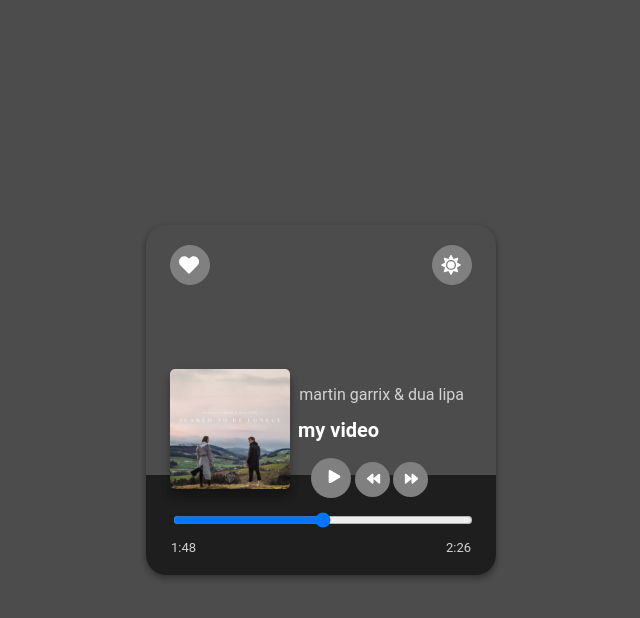
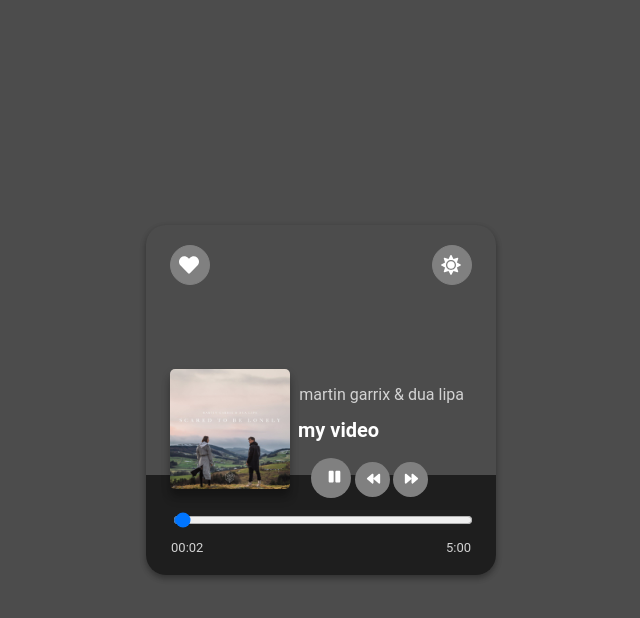
Before and after one commit to JohnAlexGuerrero/electronic-music, a React (Create React App) app: page / in a window 1280 px wide. Both pictures are taken after a click on the button 650 px from the left and 478 px from the top of the page. Shown: the top 618 px of the page, without its empty margins (319-959 px from the left). Built offline with nearby package versions, Linux system fonts and the light colour scheme; some icons are missing.

Commit message:
click button player start added

```diff
--- a/src/App.js
+++ b/src/App.js
@@ -1,9 +1,6 @@
 // import logo from './logo.svg';
 import './App.css';
 
-import ImageThumbnail from './assets/images/artist_0001.jpg'
-import ImageScreenFull from './assets/images/screenfull_0001.jpg'
-import ImageAlbum from './assets/images/album_0001.jpg'
 
 import ScreenFull from './components/ScreenFull'
 import SearchableVideoList from './components/SearchableVideoList'
@@ -16,66 +13,13 @@ function App() {
       "title":'my video',
       "artist":'martin garrix & dua lipa',
       "description":'video description',
-      "thumbnail": ImageThumbnail,
+      "thumbnail": 'album_0001.jpg',
       "favourite": false,
-      "screenFull": ImageScreenFull,
-      "album":ImageAlbum,
-    },
-    {
-      "id":2,
-      "title":'my video',
-      "description":'video description',
-      "thumbnail": ImageThumbnail,
-      "favourite": false,
-      "screenFull": ImageScreenFull,
-      "album":ImageAlbum,
-    },
-    {
-      "id":3,
-      "title":'my video',
-      "description":'video description',
-      "thumbnail": ImageThumbnail,
-      "favourite": false,
-      "screenFull": ImageScreenFull,
-      "album":ImageAlbum,
-    },
-    {
-      "id":4,
-      "title":'only video',
-      "description":'video description',
-      "thumbnail": ImageThumbnail,
-      "favourite": false,
-      "screenFull": ImageScreenFull,
-      "album":ImageAlbum,
-    },
-    {
-      "id":5,
-      "title":'my video',
-      "description":'video description',
-      "thumbnail": ImageThumbnail,
-      "favourite": false,
-      "screenFull": ImageScreenFull,
-      "album":ImageAlbum,
-    },
-    {
-      "id":6,
-      "title":'my video',
-      "description":'video description',
-      "thumbnail": ImageThumbnail,
-      "favourite": false,
-      "screenFull": ImageScreenFull,
-      "album":ImageAlbum,
-    },
-    {
-      "id":7,
-      "title":'only video',
-      "description":'video description',
-      "thumbnail": ImageThumbnail,
-      "favourite": false,
-      "screenFull": ImageScreenFull,
-      "album":ImageAlbum,
-    },
-]
+      "time": 300,
+      "album":'album_0001.jpg',
+    }
+
+  ]
 
   return (
     <div className="App">
--- a/src/components/AlbumThumbnail.jsx
+++ b/src/components/AlbumThumbnail.jsx
@@ -1,10 +1,10 @@
 import React from 'react'
 
-const AlbumThumbnail = ({video}) => {
+const AlbumThumbnail = ({imageVideo}) => {
   return (
     <div
       style={{
-        backgroundImage:`url(${video.album})`,
+        backgroundImage:`url(${imageVideo})`,
         backgroundSize: 'contain',
         backgroundRepeat: 'no-repeat',
         backgroundPosition: 'center',
--- a/src/components/PauseButton.jsx
+++ b/src/components/PauseButton.jsx
@@ -1,24 +1,26 @@
 import React from 'react'
 import {FaPause} from 'react-icons/fa'
 
-const PauseButton = ({video}) => {
+const PauseButton = ({video, handle}) => {
   return (
     <button
-        style={{
-            backgroundColor:'transparent',
-            border:'2px solid white',
-            borderRadius:'100%',
-            display:'flex',
-            justifyContent:'center',
-            alignContent:'center',
-            margin:'1em',
-            cursor:'pointer',
-            width:'50px',
-            height:'50px',
-        }}
+      style={{
+        backgroundColor:'gray',
+        border:'none',
+        borderRadius:'100%',
+        margin:'1em',
+        cursor:'pointer',
+        width:'40px',
+        height:'40px',
+        position:'absolute',
+        top:'16.5em',
+        left:'9.5rem',
+        zIndex:'1'
+    }}
+    onClick={handle}
 
     >
-      <FaPause style={{width:'25px', height:'25px', color:'white', padding:'.5rem'}} />
+      <FaPause style={{width:'35px', color:'white'}} />
     </button>
   )
 }
--- a/src/components/PlayButton.jsx
+++ b/src/components/PlayButton.jsx
@@ -1,7 +1,7 @@
 import React from 'react'
 import {FaPlay} from 'react-icons/fa'
 
-const PlayButton = ({video}) => {
+const PlayButton = ({video, handle}) => {
   return (
     <button
         style={{
@@ -17,6 +17,7 @@ const PlayButton = ({video}) => {
             left:'9.5rem',
             zIndex:'1'
         }}
+        onClick={handle}
     >
         <FaPlay style={{width:'35px', color:'white'}} />
     </button>
--- a/src/components/ProgressPlayer.jsx
+++ b/src/components/ProgressPlayer.jsx
@@ -1,8 +1,32 @@
-import React from 'react'
+import React, { useState } from 'react'
 import RepeatButton from './RepeatButton'
 import RetweetButton from './RetweetButton'
 
-const ProgressPlayer = ({video}) => {
+const ProgressPlayer = ({active, timeVideo}) => {
+    const [time, setTime] = useState(timeVideo)
+    const [minutes, setMinutes] = useState(0)
+    const [seconds, setSeconds] = useState(0)
+    const [range, setRange] = useState(0)
+
+    let interval = null
+
+    if (active) {
+        interval = setInterval(() => {
+            setSeconds(seconds + 1)
+            setRange(range + 1)
+
+            if (seconds === 59) {
+                setMinutes(minutes + 1)
+                setSeconds(0)
+            }
+        }, 1000);
+    }
+
+
+    if (range === time ) {
+        clearInterval(interval)
+    }
+
   return (
     <div
         style={{
@@ -27,6 +51,9 @@ const ProgressPlayer = ({video}) => {
                 type="range"
                 name=""
                 id=""
+                min={0}
+                value={range}
+                max={timeVideo}
                 style={{
                     width:'100%',
                     backgroundColor:'rgb(82, 82, 82)',
@@ -41,18 +68,26 @@ const ProgressPlayer = ({video}) => {
                 <span style={{
                     color:'lightgray',
                     fontSize:'13px'
-                }}>1:48</span>
+                }}>
+                    {minutes < 10 ? '0' + minutes : minutes}
+                    :
+                    {seconds < 10 ? '0' + seconds : seconds}
+                </span>
 
                 <div>
-                    <RepeatButton video={video} />
-                    <RetweetButton video={video} />
+                    <RepeatButton video={{}} />
+                    <RetweetButton video={{}} />
                 </div>
 
 
                 <span style={{
                     color:'lightgray',
                     fontSize:'13px'
-                }}>2:26</span>
+                }}>
+                    {Math.floor(time / 60)}
+                    :
+                    {(time % 60) < 10 ? '0' + (time % 60) : (time % 60)}
+                </span>
             </div>
         </div>
 
--- a/src/components/VideoPlayer.jsx
+++ b/src/components/VideoPlayer.jsx
@@ -1,4 +1,4 @@
-import React from 'react'
+import React, { useEffect, useState } from 'react'
 
 import PlayButton from './PlayButton'
 import PauseButton from './PauseButton'
@@ -10,12 +10,22 @@ import ProgressPlayer from './ProgressPlayer'
 import ForwardButton from './ForwardButton'
 
 const VideoPlayer = ({videos}) => {
+  const [isActive, setIsActive] = useState(false)
+
   let video = videos[0]
+  const ImageAlbum = require('../assets/images/' + video.album)
+
+  const HandlePlay = ()=>{
+    setIsActive(!isActive)
+  }
+
+  useEffect(()=>{
+
+  },[])
 
   return (
     <div
       style={{
-          // border:'1px solid black',
         width:'350px',
         height:'350px',
         borderRadius:'20px',
@@ -25,8 +35,14 @@ const VideoPlayer = ({videos}) => {
     >
       <LikeButton video={video} />
       <SunButton video={video} />
-      <AlbumThumbnail video={video} />
-      <PlayButton video={video} />
+      <AlbumThumbnail imageVideo={ImageAlbum} />
+      {isActive ?
+        (
+          <PauseButton video={video} handle={HandlePlay}  />
+        ):(
+        <PlayButton video={video} handle={HandlePlay} />)
+      }
+
       <BackButton video={video} />
       <ForwardButton video={video} />
       <p
@@ -52,7 +68,7 @@ const VideoPlayer = ({videos}) => {
       >
         {video.title}
       </h2>
-      <ProgressPlayer video={video} />
+      <ProgressPlayer active={isActive} timeVideo={video.time}/>
     </div>
   )
 }
```
Also changed, not shown: src/assets/images/screenfull_0001.jpg (deleted). Lines whose indentation alone changed are shown as unchanged.
